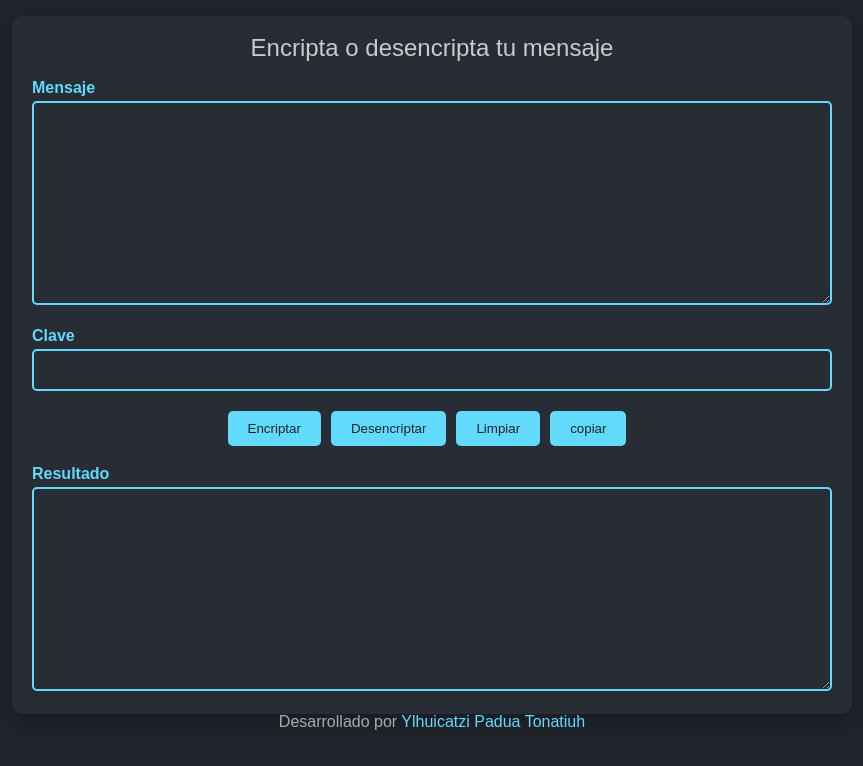
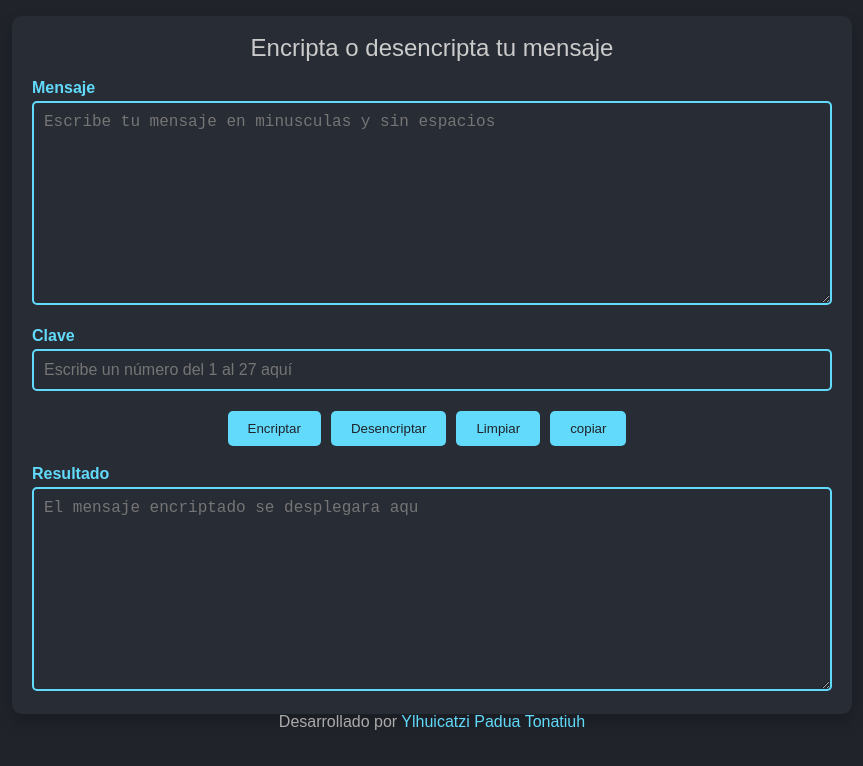
Before and after one commit to Tonacepan/Encriptador-web, a plain HTML site: page index.html in a window 1280 px wide. Shown: the part 60-826 px from the top of the page, without its empty margins (208-1071 px from the left). Drawn offline with Linux system fonts and the light colour scheme.

Commit message:
Ultimos ajustes al diseño de instrucciones a la páginas web

```diff
--- a/index.html
+++ b/index.html
@@ -17,11 +17,11 @@
         </div>
         <div class="mensajes">
             <label for="entrada">Mensaje</label>
-            <textarea cols="70" rows="10" name="entrada" id="entrada" required oninput="validarMinusculas(event)"></textarea>
+            <textarea cols="70" rows="10" name="entrada" id="entrada" required oninput="validarMinusculas(event)" placeholder="Escribe tu mensaje en minusculas y sin espacios"></textarea>
         </div>
         <div class="clave">
             <label for="clave">Clave</label>
-            <input type="number" name="clave" min="1" max="27" id="clave" required>
+            <input type="number" name="clave" min="1" max="27" id="clave" required placeholder="Escribe un número del 1 al 27 aquí">
         </div>
         <div class="botones">
             <input class="btn" type="submit" value="Encriptar" onclick="btnencrypt()">
@@ -31,7 +31,7 @@
         </div>
         <div class="mensajes">
             <label for="salida">Resultado</label>
-            <textarea cols="70" rows="10" name="salida" id="salida" readonly></textarea>
+            <textarea cols="70" rows="10" name="salida" id="salida" readonly placeholder="El mensaje encriptado se desplegara aqu"></textarea>
         </div>
     </main>
     <footer>
```
